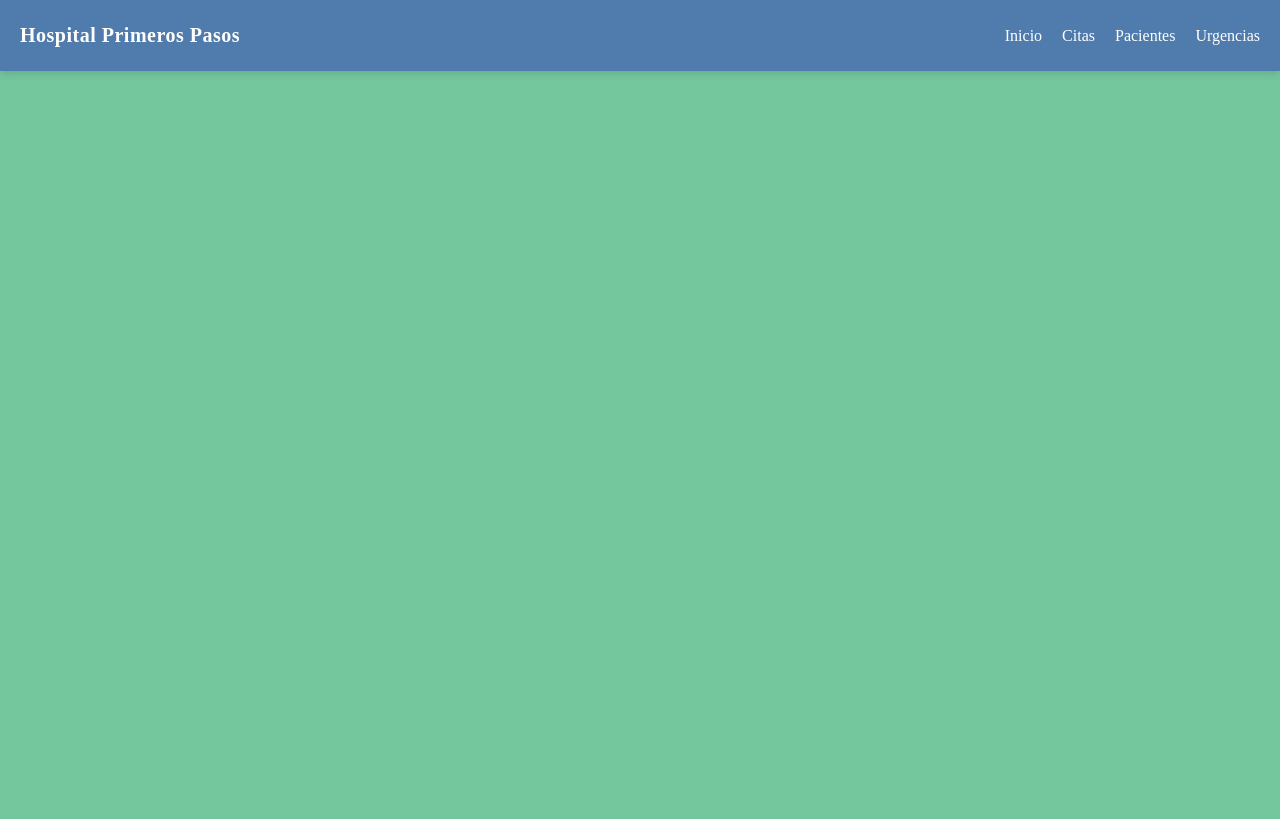
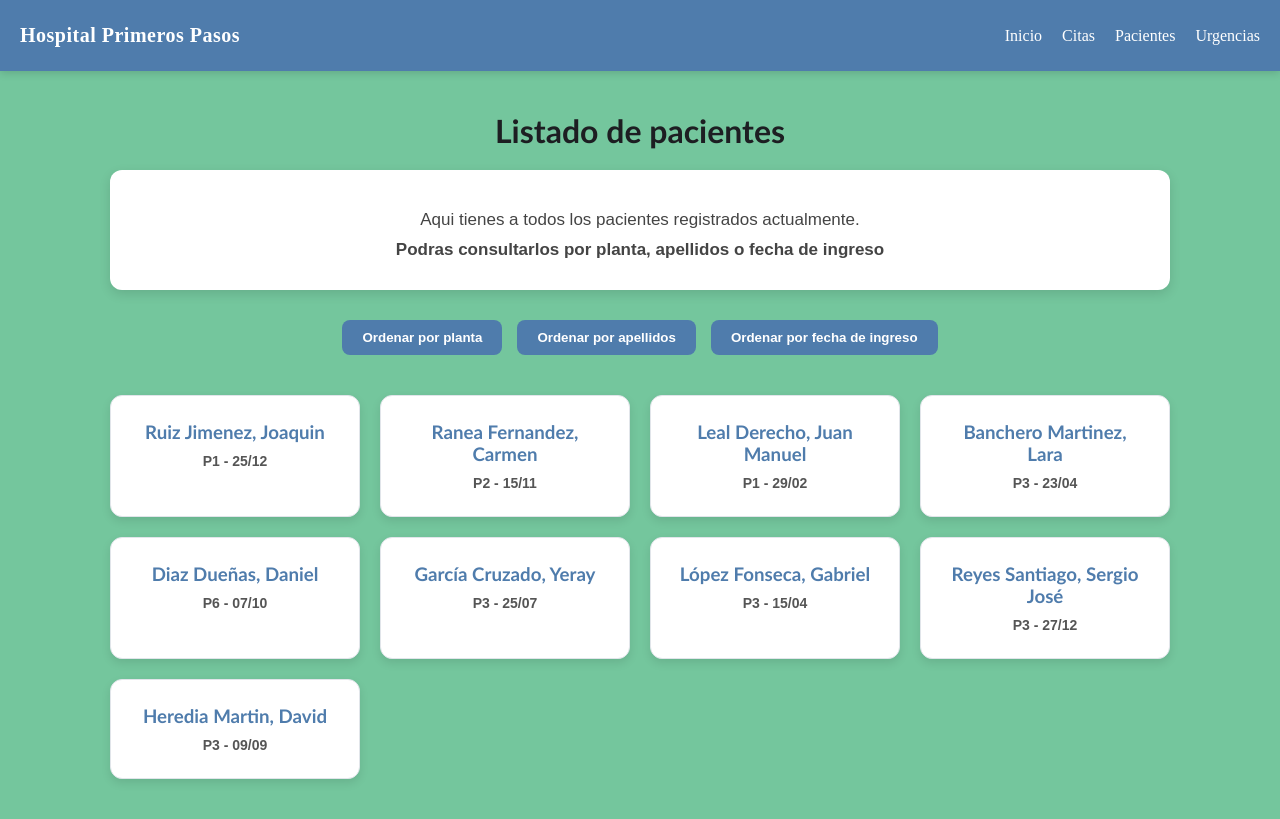
Before and after one commit to JoaquinRuizJimenez/proyectoUd2, a plain HTML site: page hospital-frontend/prescripciones/pacientes.html in a window 1280 px wide. Drawn offline with Linux system fonts and the light colour scheme.

Commit message:
feat(pacientes.html terminada): Feel No Ways - Drake

```diff
--- a/hospital-frontend/css/components/buttons.css
+++ b/hospital-frontend/css/components/buttons.css
@@ -32,3 +32,18 @@
 .btn-registrarse:hover {
     background: var(--verdeMenta);
 }
+
+/* Boton ordenar de pacientes.html */
+.boton-ordenar {
+    background-color: var(--azulPrimario);
+    color: white;
+    border: none;
+    padding: 10px 20px;
+    border-radius: 8px;
+    cursor: pointer;
+    font-weight: 600;
+    transition: background-color 0.3s;
+}
+.boton-ordenar:hover {
+    background-color: var(--azulOscuro);
+}
--- a/hospital-frontend/css/components/cards.css
+++ b/hospital-frontend/css/components/cards.css
@@ -82,3 +82,11 @@
     text-decoration: none;
     font-weight: bold;
 }
+
+/* Estilos para los botones de ordenar de pacientes.html*/
+.contenedor-3-botones {
+    display: flex;
+    justify-content: center;
+    gap: 15px;
+    margin-top: 30px;
+}
--- a/hospital-frontend/css/core/variables.css
+++ b/hospital-frontend/css/core/variables.css
@@ -14,6 +14,9 @@
     --grisNeutro: #E1E5EA;
     --grisSombra: #1D1E22;
 
+    /*Puntuacion boton pacientes.html*/
+    --azulOscuro: #19249e;
+
     /*Tipografias*/
     --letraLogin: "Poppins", sans-serif;
     --typoGeneral: 'Monocraft';
--- a/hospital-frontend/prescripciones/pacientes.html
+++ b/hospital-frontend/prescripciones/pacientes.html
@@ -17,5 +17,70 @@
             <a href="../urgencias/registro-urgencias.html">Urgencias</a>
         </div>
     </nav>
+
+    <div class="container">
+
+        <h1 class="titulo-home">Listado de pacientes</h1>
+
+        <div class="welcome-box">
+            <p>Aqui tienes a todos los pacientes registrados actualmente.</p>
+            <p><strong>Podras consultarlos por planta, apellidos o fecha de ingreso</strong></p>
+        </div>
+
+        <div class="contenedor-3-botones">
+            <button class="boton-ordenar">Ordenar por planta</button>
+            <button class="boton-ordenar">Ordenar por apellidos</button>
+            <button class="boton-ordenar">Ordenar por fecha de ingreso</button>
+        </div>
+
+        <div class="cards">
+            <a class="card">
+                <h3>Ruiz Jimenez, Joaquin</h3>
+                <p>P1  -  25/12</p>
+            </a>
+
+            <a class="card">
+                <h3>Ranea Fernandez, Carmen</h3>
+                <p>P2  -  15/11</p>
+            </a>
+
+            <a class="card">
+                <h3>Leal Derecho, Juan Manuel</h3>
+                <p>P1  -  29/02</p>
+            </a>
+
+            <a class="card">
+                <h3>Banchero Martinez, Lara</h3>
+                <p>P3  -  23/04</p>
+            </a>
+
+            <a class="card">
+                <h3>Diaz Dueñas, Daniel</h3>
+                <p>P6  -  07/10</p>
+            </a>
+
+            <a class="card">
+                <h3>García Cruzado, Yeray</h3>
+                <p>P3  -  25/07</p>
+            </a>
+
+            <a class="card">
+                <h3>López Fonseca, Gabriel</h3>
+                <p>P3  -  15/04</p>
+            </a>
+
+            <a class="card">
+                <h3>Reyes Santiago, Sergio José</h3>
+                <p>P3  -  27/12</p>
+            </a>
+
+            <a class="card">
+                <h3>Heredia Martin, David</h3>
+                <p>P3  -  09/09</p>
+            </a>
+
+        </div>
+
+    </div>
 </body>
 </html>
```
